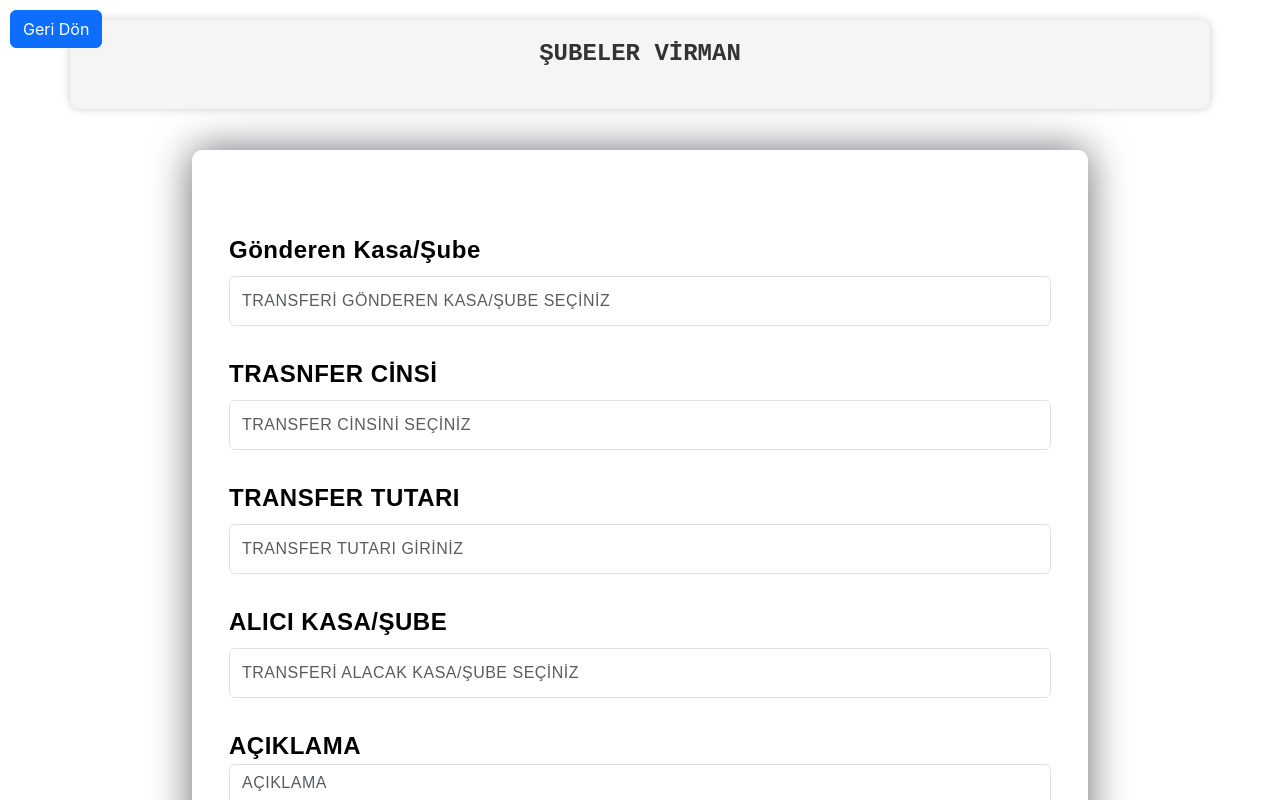
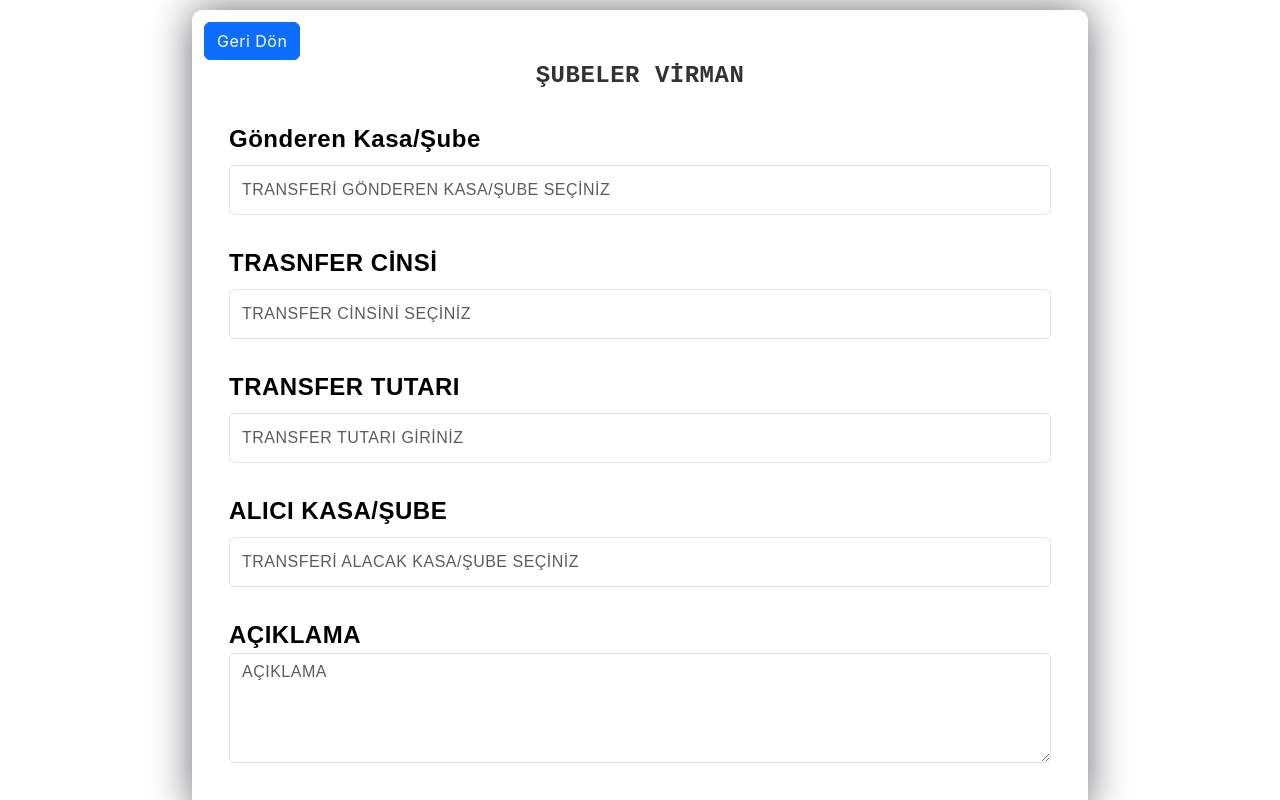
Before and after one commit to ylmgrbzz/jewelerProject, a React (Create React App) app: page /subelerVirman in a window 1280 px wide. Shown: the top 800 px of the page. Built offline with nearby package versions, Linux system fonts and the light colour scheme.

Commit message:
SubelerVirman

```diff
--- a/src/components/MusteriTanimlama/MusteriTanimlama.jsx
+++ b/src/components/MusteriTanimlama/MusteriTanimlama.jsx
@@ -48,15 +48,15 @@ const MusteriTanimlama = () => {
     );
   };
   return (
-    <div class="container">
-      <a href="#" class="btn btn-primary back-button" onClick={backToPage()}>
-        Geri Dön
-      </a>
-      <h1 class="form-title">CARİ KAYIT EKRANI</h1>
+    <div>
       <form
-        style={{ width: "70%", height: "95%", marginTop: "150px" }}
+        style={{ width: "70%", height: "100%", marginTop: "10px" }}
         method="post"
       >
+        <a href="#" class="btn btn-primary back-button" onClick={backToPage()}>
+          Geri Dön
+        </a>
+        <h1 class="form-title">CARİ KAYIT EKRANI</h1>
         <div class="form-group">
           <label
             style={{ color: "black", fontWeight: "bold", fontSize: "x-large" }}
--- a/src/components/SubelerVirman/SubelerVirman.jsx
+++ b/src/components/SubelerVirman/SubelerVirman.jsx
@@ -30,16 +30,17 @@ const SubelerVirman = () => {
   };
 
   return (
-    <div class="container">
-      <a href="#" class="btn btn-primary back-button" onClick={backToPage()}>
-        Geri Dön
-      </a>
-      <h1 class="form-title">ŞUBELER VİRMAN</h1>
+    <div>
       <form
+        style={{ width: "70%", height: "100%", marginTop: "10px" }}
+        method="post"
         onSubmit={handleSubmit}
-        style={{ width: "70%", height: "100%", marginTop: "150px" }}
-        method="post"
       >
+        <a href="#" class="btn btn-primary back-button" onClick={backToPage()}>
+          Geri Dön
+        </a>
+        <h1 class="form-title">ŞUBELER VİRMAN</h1>
+
         <div class="form-group">
           <label
             style={{ color: "black", fontWeight: "bold", fontSize: "x-large" }}
```
